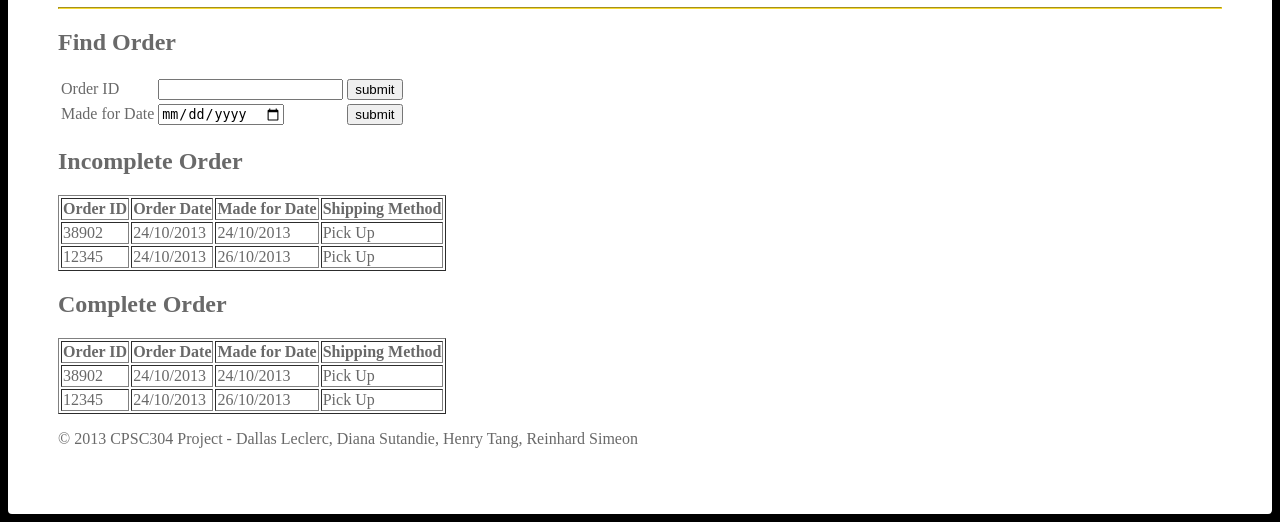
After one commit to ht92/CPSC304, a PHP site: page /order.php in a window 1280 px wide. The commit adds this page. Shown: the part 293-815 px from the top of the page. Run offline with PHP 8.4, Linux system fonts and the light colour scheme.

Commit message:
Implemented all UIs for staff except mySchedule

```diff
--- a/UI/Site.css
+++ b/UI/Site.css
@@ -1,7 +1,7 @@
 body
 {
 	font: "Trebuchet MS", Verdana, sans-serif;
-	background-color: #5c87b2;
+	background-color: #000000;
 	color: #696969;
 }
 
--- /dev/null
+++ b/UI/headerLogo.php
@@ -0,0 +1,3 @@
+<img class="center" src="http://www.boga.co.id/images/brands-logo/bakerzin.png" alt="logo"
+  width="433" height="189">
+ <hr>
--- a/UI/headerStaff.php
+++ b/UI/headerStaff.php
@@ -6,10 +6,8 @@
 -->
 
 <ul id="menu">
-<li><a href="dashboard.php">Dashboard</a></li>
+<li><a href="staff.php">Dashboard</a></li>
 <li><a href="order.php">Order</a></li>
 <li><a href="mySchedule.php">My Schedule</a></li>
 <li><a href="inventories.php">Inventories</a></li>
-<li><a href="reports.php">Reports</a></li>
-<li><a href="find.php">Find</a></li>
 </ul>
--- /dev/null
+++ b/UI/order.php
@@ -0,0 +1,39 @@
+<!DOCTYPE html>
+<html>
+<head>
+<title>Bakerzin-staff</title>
+<link href="Site.css" rel="stylesheet">
+</head>
+
+<body>
+	<?php include("headerStaff.php"); ?>
+	<div id="main">
+	<?php include("headerLogo.php"); ?>
+
+	<h2> Find Order </h2>
+	<table border="0">
+  		<tr>
+    		<td>Order ID</td>
+    		<td><form action=""><input type="text" name="orderID"></form></td>
+    		<td><input type="submit" value="submit"></td>
+  		</tr>
+  		<tr>
+  			<td>Made for Date </td>
+  			<td><form action=""><input type="date" name="madeForDate"></form></td>
+  			<td><input type="submit" value="submit"></td>
+  		</tr>
+	</table>
+
+
+	<h2> Incomplete Order </h2>
+	<?php include("staff_incompleteOrderTable.php"); ?>
+
+	<h2> Complete Order </h2>
+	<?php include("staff_completeOrderTable.php"); ?>
+
+
+	<?php include("Footer.php"); ?>
+</div>
+
+</body>
+</html>
--- /dev/null
+++ b/UI/staff_completeOrderTable.php
@@ -0,0 +1,27 @@
+<!DOCTYPE html>
+<html>
+<body>
+
+<table border="1">
+  <tr>
+    <th>Order ID</th>
+    <th>Order Date</th>
+    <th>Made for Date</th>
+    <th>Shipping Method</th>
+  </tr>
+  <tr>
+    <td>38902</td>
+    <td>24/10/2013</td>
+    <td>24/10/2013</td>
+    <td>Pick Up </td>
+  </tr>
+  <tr>
+    <td>12345</td>
+    <td>24/10/2013</td>
+    <td>26/10/2013</td>
+    <td>Pick Up</td>
+  </tr>
+</table>
+
+</body>
+</html>
--- /dev/null
+++ b/UI/staff_incompleteOrderTable.php
@@ -0,0 +1,27 @@
+<!DOCTYPE html>
+<html>
+<body>
+
+<table border="1">
+  <tr>
+    <th>Order ID</th>
+    <th>Order Date</th>
+    <th>Made for Date</th>
+    <th>Shipping Method</th>
+  </tr>
+  <tr>
+    <td>38902</td>
+    <td>24/10/2013</td>
+    <td>24/10/2013</td>
+    <td>Pick Up </td>
+  </tr>
+  <tr>
+    <td>12345</td>
+    <td>24/10/2013</td>
+    <td>26/10/2013</td>
+    <td>Pick Up</td>
+  </tr>
+</table>
+
+</body>
+</html>
```
Also changed, not shown: UI/Inventories.php (added, +30 -0 lines), UI/index.php (+3 -4 lines), UI/login.php (+10 -6 lines), UI/mySchedule.php (added, +39 -0 lines), UI/staff.php (+5 -3 lines).
